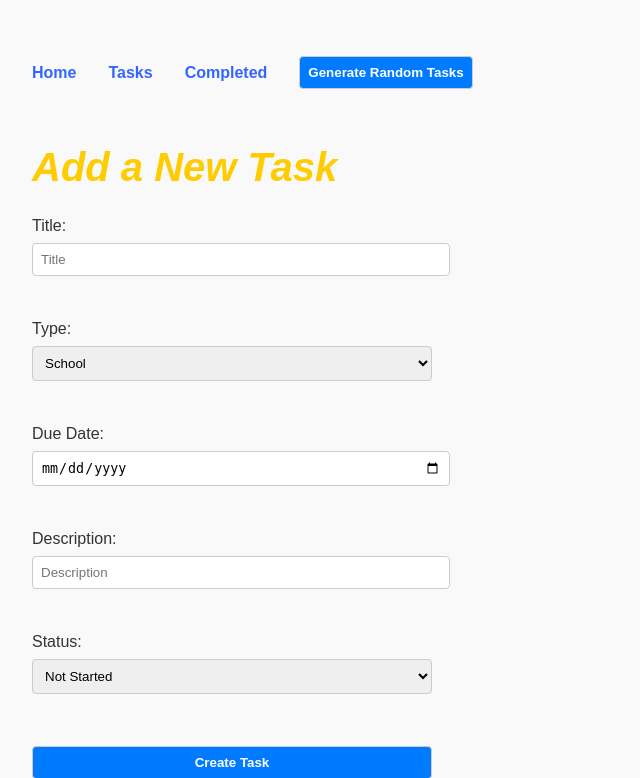
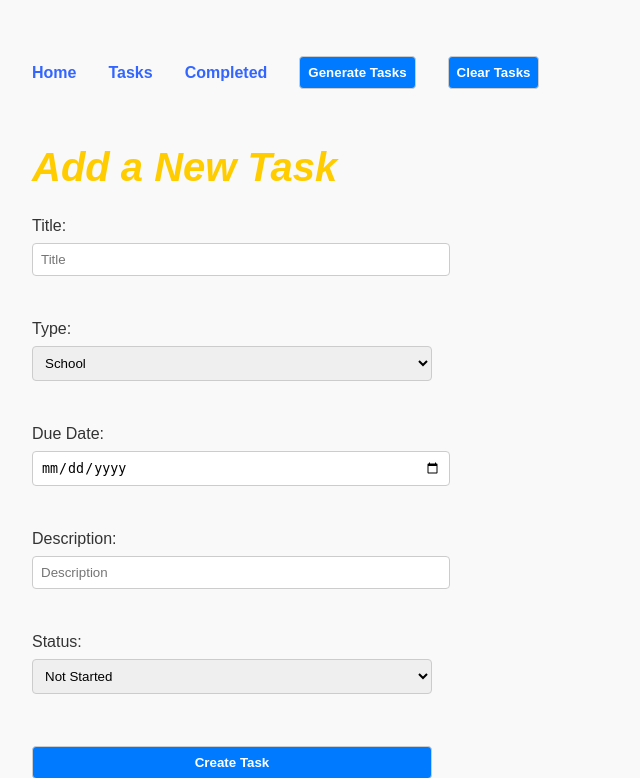
Before and after one commit to s1283/TermProject, a Flask app: page /tasks/add in a window 1280 px wide. Shown: the top 778 px of the page, without its empty margins (0-640 px from the left). Run offline with Flask 3, Linux system fonts and the light colour scheme.

Commit message:
added clear task button

```diff
--- a/app.py
+++ b/app.py
@@ -150,7 +150,13 @@ def generate_random_tasks():
         db.session.add(task)
 
     db.session.commit()
-    return redirect(url_for("view_tasks"))
+    return redirect(url_for("home"))
+
+@app.route("/tasks/clear", methods=["POST"])
+def clear_all_tasks():
+    db.session.query(Task).delete()
+    db.session.commit()
+    return redirect(url_for("home"))
 
 if __name__ == "__main__":
     app.run(host='0.0.0.0', debug=True, port=8888)
--- a/templates/base.html
+++ b/templates/base.html
@@ -11,7 +11,10 @@
             <a href="{{ url_for('view_tasks') }}">Tasks</a>
             <a href="{{ url_for('completed_tasks') }}">Completed</a>
             <form method="POST" action="{{ url_for('generate_random_tasks') }}" style="display:inline">
-                <button type="submit">Generate Random Tasks</button>
+                <button type="submit">Generate Tasks</button>
+            </form>
+            <form method="POST" action="{{ url_for('clear_all_tasks') }}" style="display:inline; margin-left: 1rem;">
+                <button type="submit">Clear Tasks</button>
             </form>
         </nav>
     </header>
```
Also changed, not shown: assignments.db.
